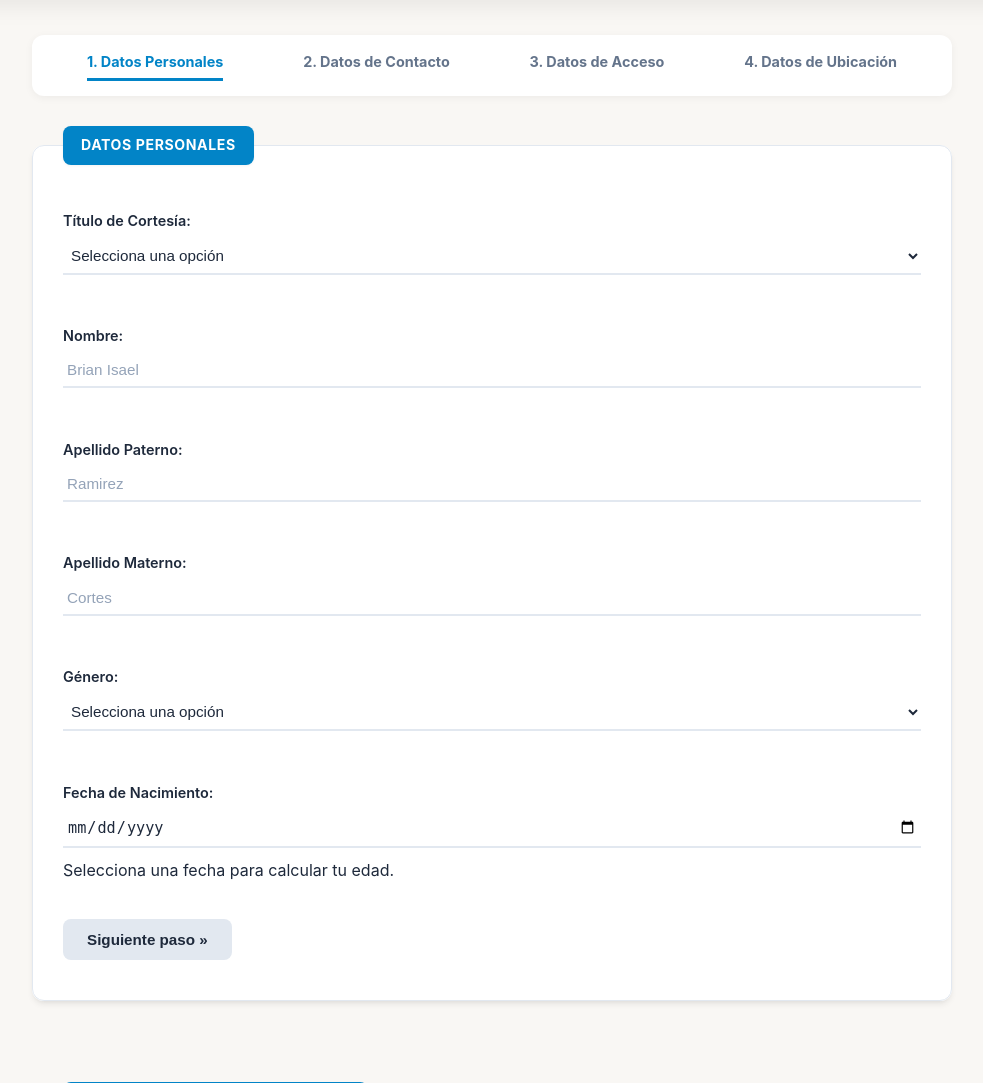
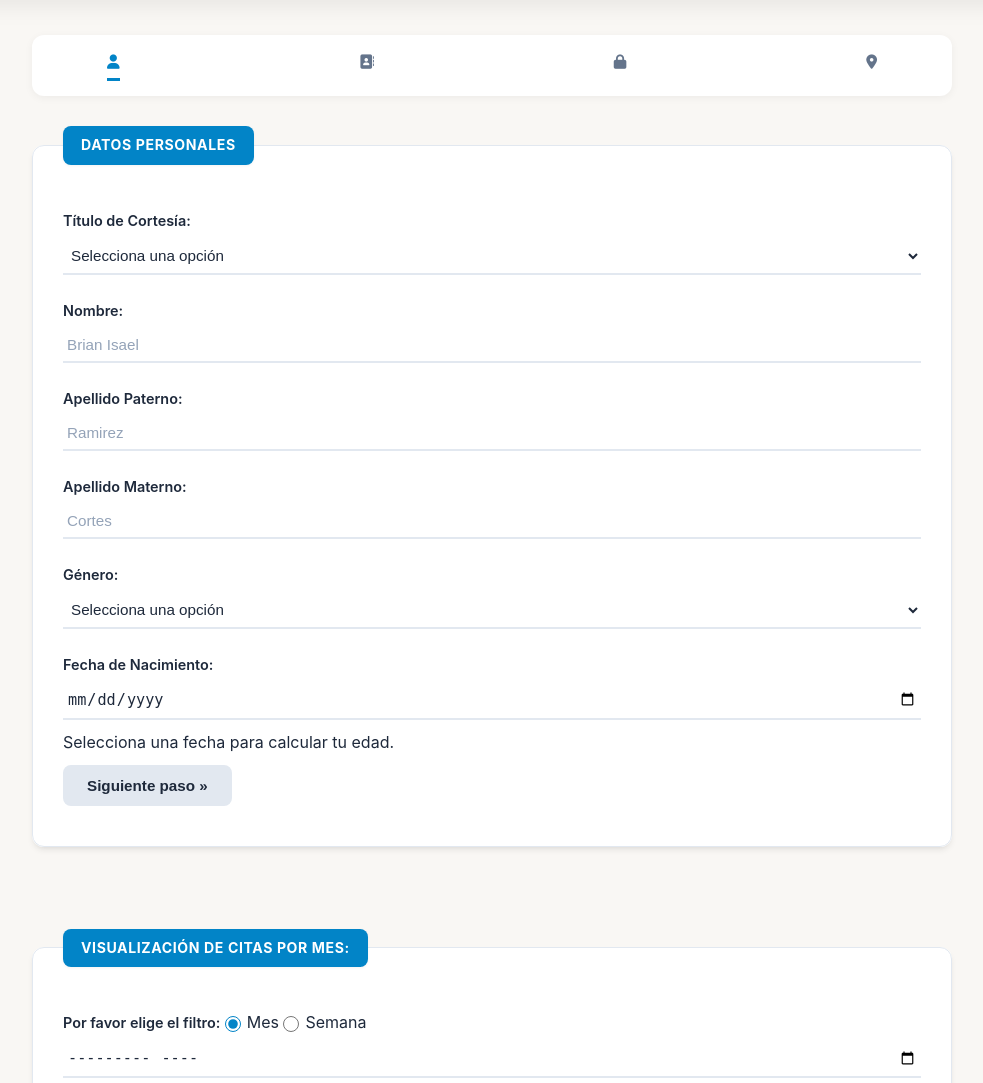
Before and after one commit to 250980-brian/Practicas_Aplicaciones-Web_250980, a PHP site: page /Practica04/registrosUsuarios.html in a window 1280 px wide. Shown: the part 250-1333 px from the top of the page, without its empty margins (148-1131 px from the left). Run offline with PHP 8.4, Linux system fonts and the light colour scheme.

Commit message:
Practica04
update: se actualizaron el js y css

```diff
--- a/Practica04/registrosUsuarios.html
+++ b/Practica04/registrosUsuarios.html
@@ -5,6 +5,7 @@
     <meta name="viewport" content="width=device-width, initial-scale=1.0">
     <title>MecaGest: Formulario de Registro de Nuevos Usuarios - M250980</title>
     <link rel="stylesheet" href="css/styles.css">
+    <link rel="stylesheet" href="https://cdnjs.cloudflare.com/ajax/libs/font-awesome/6.4.0/css/all.min.css">
     <script src="js/script.js" defer></script>
 </head>
 <body>
@@ -15,25 +16,34 @@
     </header>
 
     <main>
+        <!-- Alerta Global -->
+        <div id="alerta-global" class="alerta oculta">
+            <i class="fas fa-exclamation-circle"></i> Complete los campos obligatorios señalados antes de continuar.
+        </div>
+
         <!-- Barra de Progreso Paso a Paso (Wizard) -->
         <div class="wizard-bar">
-            <span class="wizard-paso-item activo">1. Datos Personales</span>
-            <span class="wizard-paso-item">2. Datos de Contacto</span>
-            <span class="wizard-paso-item">3. Datos de Acceso</span>
-            <span class="wizard-paso-item">4. Datos de Ubicación</span>
+            <div class="wizard-paso-item activo" id="ind-0"><i class="fas fa-user"></i></div>
+            <div class="line"></div>
+            <div class="wizard-paso-item" id="ind-1"><i class="fas fa-address-book"></i></div>
+            <div class="line"></div>
+            <div class="wizard-paso-item" id="ind-2"><i class="fas fa-lock"></i></div>
+            <div class="line"></div>
+            <div class="wizard-paso-item" id="ind-3"><i class="fas fa-map-marker-alt"></i></div>
         </div>
 
         <!-- Mensaje de Confirmación al Enviar -->
-        <div id="mensajeSimulacion" class="mensaje-simulacion">
+        <div id="mensajeSimulacion" class="mensaje-simulacion oculta" style="display: none;">
             ¡Registro revisado! Envío simulado: los datos no se almacenan.
         </div>
 
         <form id="registroForm" action="" method="post">
             <!-- PASO 1: DATOS PERSONALES -->
-            <fieldset class="wizard-paso paso-activo">
+            <fieldset class="wizard-paso paso-activo" id="paso-0">
                 <legend>Datos Personales</legend>
 
-                <div>
+                <div class="grid-2-col">
+                    <div class="input-group">
                         <label for="tituloCortesia">Título de Cortesía: </label>
                         <select id="tituloCortesia">
                             <option value="">Selecciona una opción</option>
@@ -46,27 +56,23 @@
                             <option>Ninguno</option>
                         </select>
                     </div>
-                <br>
 
-                <div>
+                    <div class="input-group">
                         <label for="nombre">Nombre: </label>
                         <input type="text" id="nombre" placeholder="Brian Isael" required>
                     </div>
-                <br>
 
-                <div>
+                    <div class="input-group">
                         <label for="AppPaterno">Apellido Paterno: </label>
                         <input type="text" id="AppPaterno" placeholder="Ramirez" required>
                     </div>
-                <br>
 
-                <div>
+                    <div class="input-group">
                         <label for="AppMaterno">Apellido Materno: </label>
                         <input type="text" id="AppMaterno" placeholder="Cortes">
                     </div>
-                <br>
 
-                <div>
+                    <div class="input-group">
                         <label for="genero">Género: </label>
                         <select id="genero">
                             <option value="">Selecciona una opción</option>
@@ -75,139 +81,166 @@
                             <option value="X">Prefiero no decirlo</option>
                         </select>
                     </div>
-                <br>
 
-                <div>
+                    <div class="input-group">
                         <label for="fechaNacimiento">Fecha de Nacimiento:</label>
                         <input type="date" id="fechaNacimiento">
+                    </div>
                 </div>
 
                 <p id="resultadoEdad">
                     Selecciona una fecha para calcular tu edad.
                 </p>
 
-                <br>
-                <button type="button" onclick="moverPaso(1)">Siguiente paso &raquo;</button>
+                <div class="btn-group right">
+                    <button type="button" class="btn-primary" onclick="moverPaso(1)">Siguiente paso &raquo;</button>
+                </div>
             </fieldset>
 
             <!-- PASO 2: DATOS DE CONTACTO -->
-            <fieldset class="wizard-paso">
+            <fieldset class="wizard-paso" id="paso-1">
                 <legend>Datos de Contacto</legend>
 
-                <div>
+                <div class="grid-2-col">
+                    <div class="input-group">
                         <label for="correo">Correo Electrónico: </label>
                         <input type="email" id="correo" placeholder="brianisael03@gmail.com">
                     </div>
-                <br>
 
+                    <div class="input-group">
+                        <label for="telefono">Num. Telefónico: </label>
+                        <input type="tel" id="telefono" placeholder="(52) 764-100-04-46" required>
+                    </div>
+                </div>
+
+                <div class="input-group" style="margin-top: 15px;">
+                    <label>Favor de contactar en el horario: </label>
                     <div>
-                    <label for="telefono">Num. Telefónico: </label>
-                    <input type="tel" id="telefono" placeholder="(52) 764-100-04-46">
-                </div>
-                <br>
-
-                <div>
-                    <label>Favor de contactar en el horario: </label>
                         <input type="time" id="horarioContactoDesde" placeholder="9:00">
                         <input type="time" id="horarioContactoHasta" placeholder="18:00">
                     </div>
-                <br>
+                </div>
 
                 <h4>Redes Sociales</h4>
+                <div class="grid-2-col">
+                    <div class="input-group">
                         <div>
                             <input type="checkbox" id="socialFb">
                             <label for="urlFacebook">Facebook:</label>
+                        </div>
                         <input type="url" id="urlFacebook" placeholder="http://www.facebook.com/userName">
                     </div>
-                <br>
 
+                    <div class="input-group">
                         <div>
                             <input type="checkbox" id="socialLk">
                             <label for="urlLinkedin">LinkedIn:</label>
+                        </div>
                         <input type="url" id="urlLinkedin" placeholder="http://www.linkedin.com/userName">
                     </div>
-                <br>
 
+                    <div class="input-group" style="grid-column: span 2;">
                         <div>
                             <input type="checkbox" id="socialWa">
-                    <label for="whatsAppQr">Whatsapp: (Cargar QR)</label>
-                    <input type="file" id="whatsAppQr" accept="image/*">
+                            <label for="whatsAppQr">WhatsApp: Adjuntar QR</label>
+                        </div>
+                        <input type="file" id="whatsAppQr" accept=".png, .jpg, .jpeg" style="margin-top: 10px;">
+                    </div>
                 </div>
 
-                <br><br>
-                <button type="button" onclick="moverPaso(-1)">&laquo; Anterior</button>
-                <button type="button" onclick="moverPaso(1)">Siguiente paso &raquo;</button>
+                <!-- Nueva tarjeta de vista previa -->
+                <div id="preview-container" class="preview-card">
+                    <h4 style="margin-bottom: 5px;"><i class="fas fa-th-large"></i> Vista previa de WhatsApp</h4>
+                    <p class="preview-text">Selecciona un archivo de imagen para visualizar tu código QR.</p>
+
+                    <div class="preview-box">
+                        <img id="qrPreview" src="" alt="Vista previa QR" class="oculta">
+                        <div id="preview-placeholder">
+                            <i class="fas fa-image fa-3x"></i>
+                            <p style="margin-top: 10px; font-size: 0.85rem;">Ningún archivo seleccionado</p>
+                        </div>
+                    </div>
+
+                    <p class="preview-note">Solo vista previa local; no se envía al servidor.</p>
+                </div>
+
+                <div class="btn-group between">
+                    <button type="button" class="btn-secondary" onclick="moverPaso(-1)">&laquo; Anterior</button>
+                    <button type="button" class="btn-primary" onclick="moverPaso(1)">Siguiente paso &raquo;</button>
+                </div>
             </fieldset>
 
             <!-- PASO 3: DATOS DE ACCESO -->
-            <fieldset class="wizard-paso">
+            <fieldset class="wizard-paso" id="paso-2">
                 <legend>Datos de Acceso</legend>
 
-                <div>
+                <div class="grid-2-col">
+                    <div class="input-group">
                         <label for="usuario">Usuario: </label>
                         <input type="text" id="usuario" placeholder="brianisael" required>
                     </div>
-                <br>
 
-                <div>
+                    <div class="input-group">
                         <label for="contrasena">Contraseña: </label>
                         <input type="password" id="contrasena" placeholder="**********" required>
                     </div>
-                <br>
 
-                <div>
+                    <div class="input-group">
                         <label for="confirmarContrasena">Confirmar Contraseña: </label>
                         <input type="password" id="confirmarContrasena" placeholder="***********" required>
+                        <span id="password-error" class="error-text oculta">Las contraseñas no coinciden.</span>
+                    </div>
                 </div>
 
-                <br><br>
-                <button type="button" onclick="moverPaso(-1)">&laquo; Anterior</button>
-                <button type="button" onclick="moverPaso(1)">Siguiente paso &raquo;</button>
+                <div class="btn-group between">
+                    <button type="button" class="btn-secondary" onclick="moverPaso(-1)">&laquo; Anterior</button>
+                    <button type="button" class="btn-primary" onclick="moverPaso(1)">Siguiente paso &raquo;</button>
+                </div>
             </fieldset>
 
             <!-- PASO 4: DATOS DE UBICACIÓN -->
-            <fieldset class="wizard-paso">
+            <fieldset class="wizard-paso" id="paso-3">
                 <legend>Datos de Ubicación</legend>
 
-                <div>
+                <div class="grid-2-col">
+                    <div class="input-group">
                         <label for="direccion">Dirección: </label>
-                    <input type="text" id="direccion" placeholder="Calle, Numero, Colonia, Ciudad, Estado, Codigo Postal">
+                        <input type="text" id="direccion" placeholder="Calle, Numero, Colonia, Ciudad, Estado, Codigo Postal" required>
                     </div>
-                <br>
 
-                <div>
+                    <div class="input-group">
                         <label for="pais">País: </label>
                         <input type="text" id="pais" placeholder="Mexico">
                     </div>
-                <br>
 
-                <div>
+                    <div class="input-group">
                         <label for="estado">Estado: </label>
                         <input type="text" id="estado" placeholder="Ciudad de Mexico">
                     </div>
-                <br>
 
-                <div>
+                    <div class="input-group">
                         <label for="ciudad">Ciudad: </label>
                         <input type="text" id="ciudad" placeholder="Ciudad de Mexico">
                     </div>
-                <br>
 
-                <div>
+                    <div class="input-group">
                         <label for="codigoPostal">Código Postal: </label>
                         <input type="text" id="codigoPostal" placeholder="78000">
                     </div>
-                <br><br>
+                </div>
 
-                <div>
+                <div style="margin-top: 15px;">
                     <input type="checkbox" id="terminos" value="validado" required>
                     <label for="terminos">Acepto términos y condiciones del uso de la plataforma MecaGest.</label>
                 </div>
 
-                <br><br>
-                <button type="button" onclick="moverPaso(-1)">&laquo; Anterior</button>
-                <input type="submit" value="Enviar Solicitud">
-                <input type="reset" value="Limpiar Formularios">
+                <div class="btn-group between">
+                    <button type="button" class="btn-secondary" onclick="moverPaso(-1)">&laquo; Anterior</button>
+                    <div style="display:flex; gap: 10px;">
+                        <input type="reset" class="btn-secondary" value="Limpiar Formularios">
+                        <input type="submit" class="btn-success" value="Enviar Solicitud">
+                    </div>
+                </div>
             </fieldset>
         </form>
 
```
Also changed, not shown: Practica04/css/styles.css (+50 -10 lines), Practica04/js/script.js (+91 -5 lines). Lines whose indentation alone changed are shown as unchanged.
